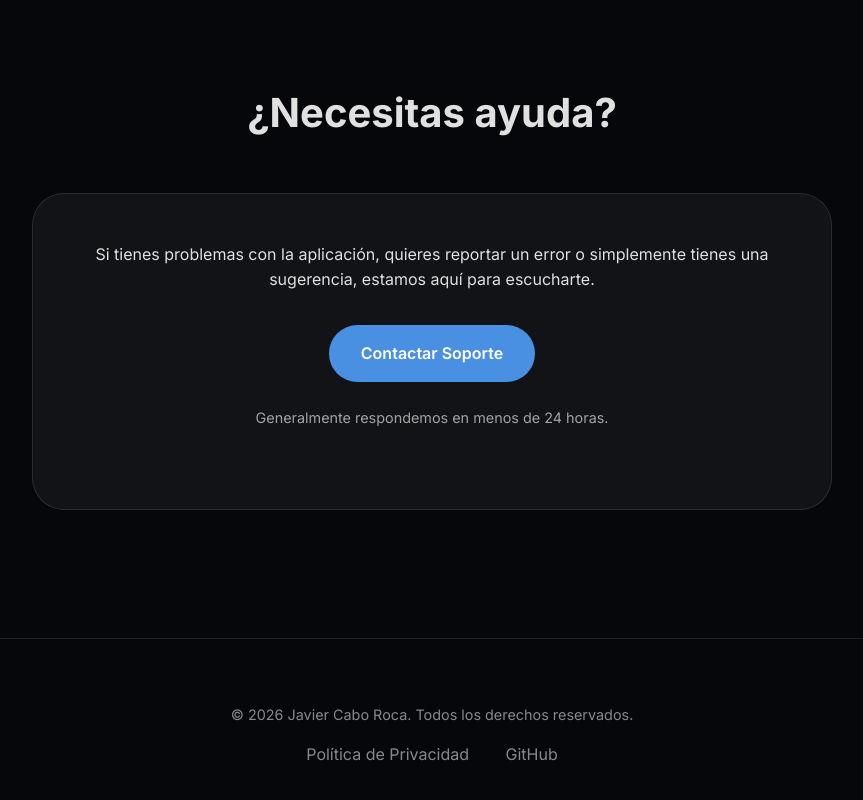
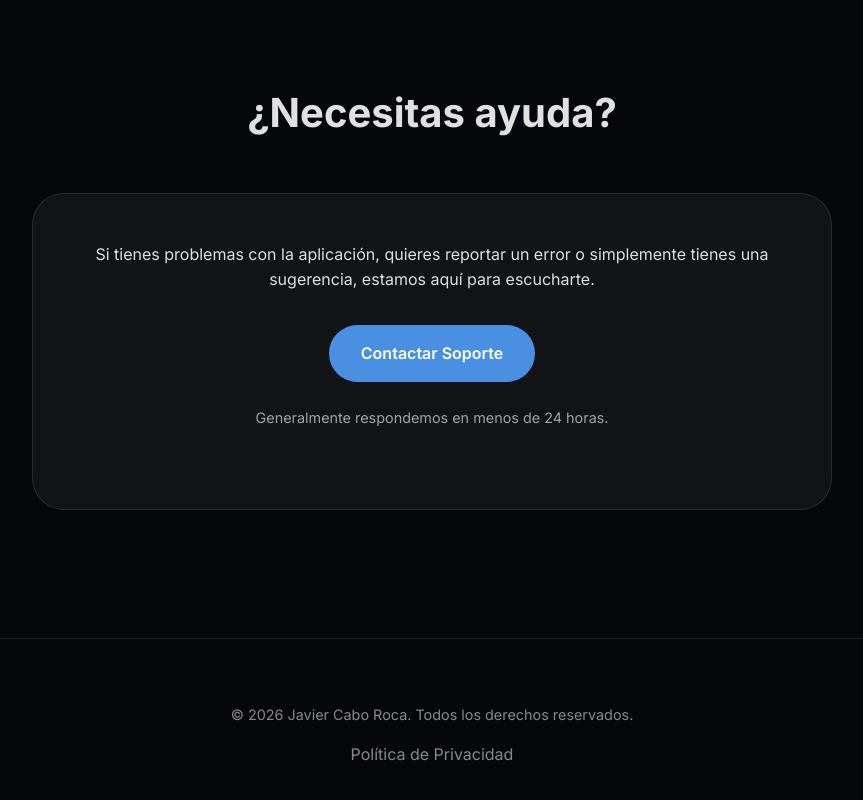
Before and after one commit to jcaboroca/Curiosity-Support, a plain HTML site: page index.html in a window 1280 px wide. Shown: the part 1411-2211 px from the top of the page, without its empty margins (208-1071 px from the left). Drawn offline with Linux system fonts and the light colour scheme.

Commit message:
commit github delete link

```diff
--- a/index.html
+++ b/index.html
@@ -76,7 +76,6 @@
         <p>&copy; 2026 Javier Cabo Roca. Todos los derechos reservados.</p>
         <div class="footer-links">
             <a href="privacy.html">Política de Privacidad</a>
-            <a href="https://github.com/jcaboroca" target="_blank">GitHub</a>
         </div>
     </footer>
 </body>
```
